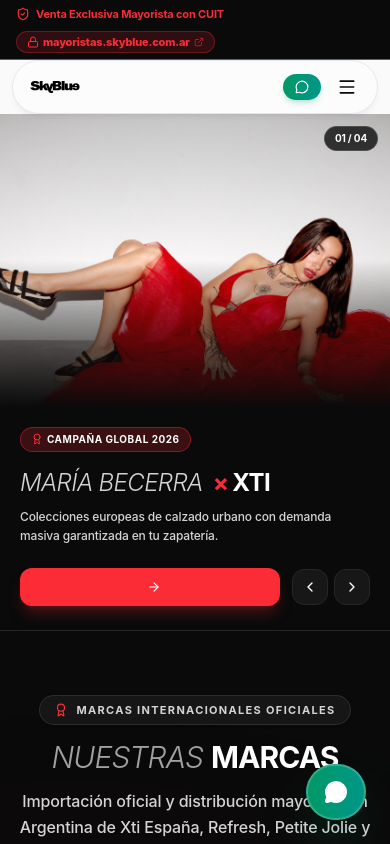
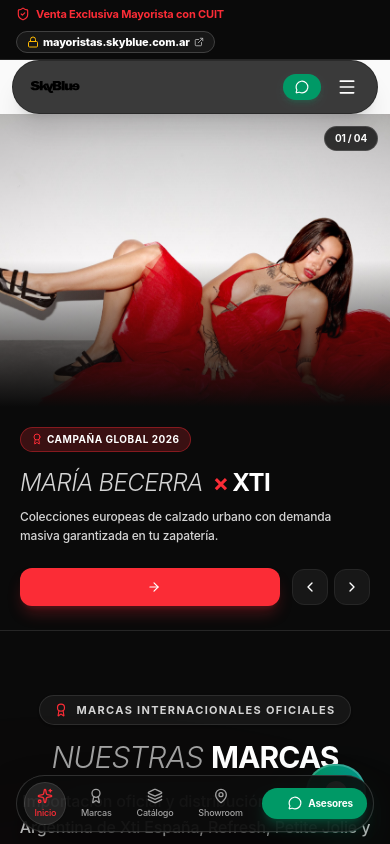
Before and after one commit to arte-skyblue/SkyBlueMayorista, a React (Vite) app: page / in a window 390 px wide. Shown: the top 844 px of the page. Built offline with nearby package versions, Linux system fonts and the light colour scheme.

Commit message:
feat: optimizacion UI/UX movil con MobileBottomDock flotante de ReactBits, navegacion tactil ergonomica y rediseño dark glassmorphism en drawer

```diff
--- a/src/App.jsx
+++ b/src/App.jsx
@@ -17,6 +17,7 @@
 import WholesaleModal from './components/WholesaleModal';
 import FloatingWhatsApp from './components/FloatingWhatsApp';
 import Footer from './components/Footer';
+import MobileBottomDock from './components/reactbits/MobileBottomDock';
 import { ADVISORS, SEO_PAGES } from './data/mockData';
 
 export default function App() {
@@ -191,6 +192,14 @@
         setActiveTab={setActiveTab}
       />
 
+      {/* Mobile Bottom Dock */}
+      <MobileBottomDock
+        activeTab={activeTab}
+        setActiveTab={setActiveTab}
+        onOpenModal={handleOpenModal}
+        onOpenAdvisorModal={handleOpenAdvisorModal}
+      />
+
       {/* Floating WhatsApp */}
       <FloatingWhatsApp />
 
--- a/src/components/Navbar.jsx
+++ b/src/components/Navbar.jsx
@@ -51,19 +51,19 @@
   return (
     <>
       {/* Top Announcement Strip */}
-      <div className="bg-foreground text-background text-[11px] sm:text-xs py-1.5 px-4 border-b border-border/40 relative z-50">
-        <div className="max-w-7xl mx-auto flex flex-wrap items-center justify-between gap-2">
+      <div className="bg-neutral-950 text-white text-[11px] sm:text-xs py-1.5 px-4 border-b border-neutral-800 relative z-50">
+        <div className="max-w-7xl 2xl:max-w-[1720px] 3xl:max-w-[1800px] mx-auto flex flex-wrap items-center justify-between gap-2">
           <div className="flex items-center gap-2 sm:gap-4 flex-wrap">
-            <span className="flex items-center gap-1.5 font-bold text-accent">
-              <ShieldCheck className="w-3.5 h-3.5 text-accent" />
+            <span className="flex items-center gap-1.5 font-bold text-primary">
+              <ShieldCheck className="w-3.5 h-3.5 text-primary" />
               <span>Venta Exclusiva Mayorista con CUIT</span>
             </span>
-            <span className="hidden md:inline-block text-muted-foreground">•</span>
-            <span className="hidden md:inline-block font-semibold text-primary-foreground/90">
+            <span className="hidden md:inline-block text-neutral-600">•</span>
+            <span className="hidden md:inline-block font-semibold text-neutral-300">
               Mínimo 1 módulo (8 o 12 pares)
             </span>
-            <span className="hidden lg:inline-block text-muted-foreground">•</span>
-            <span className="hidden lg:inline-block text-amber-300 font-medium">
+            <span className="hidden lg:inline-block text-neutral-600">•</span>
+            <span className="hidden lg:inline-block text-amber-400 font-medium">
               10% adicional por efectivo / transferencia
             </span>
           </div>
@@ -73,16 +73,16 @@
               href={COMPANY_INFO.b2bPlatformUrl}
               target="_blank"
               rel="noopener noreferrer"
-              className="flex items-center gap-1 text-[11px] font-extrabold text-primary hover:text-white transition-colors bg-primary/15 hover:bg-primary px-2.5 py-0.5 rounded-full border border-primary/30"
+              className="flex items-center gap-1 text-[11px] font-extrabold text-white hover:text-amber-300 transition-colors bg-neutral-900 hover:bg-neutral-800 px-2.5 py-0.5 rounded-full border border-neutral-700"
             >
-              <Lock className="w-3 h-3" />
+              <Lock className="w-3 h-3 text-amber-400" />
               <span>mayoristas.skyblue.com.ar</span>
               <ExternalLink className="w-2.5 h-2.5 opacity-70" />
             </a>
 
             <button
               onClick={() => onOpenAdvisorModal(ADVISORS[0])}
-              className="hidden sm:flex items-center gap-1 text-[11px] font-semibold text-emerald-300 hover:text-white bg-emerald-950/60 px-2 py-0.5 rounded-full border border-emerald-500/30"
+              className="hidden sm:flex items-center gap-1 text-[11px] font-semibold text-emerald-400 hover:text-white bg-emerald-950/60 px-2 py-0.5 rounded-full border border-emerald-500/30"
             >
               <span className="w-1.5 h-1.5 rounded-full bg-emerald-400 animate-ping"></span>
               <span>Asesores Online</span>
@@ -91,9 +91,9 @@
         </div>
       </div>
 
-      {/* Floating Glass Pill Navigation Bar (React Bits Pro: Navigation 12) */}
+      {/* Floating Glass Pill Navigation Bar */}
       <header className="sticky top-2 sm:top-4 z-40 w-full px-3 sm:px-6 pointer-events-none">
-        <div className="max-w-7xl mx-auto flex items-center justify-between gap-2 sm:gap-4 pointer-events-auto">
+        <div className="max-w-7xl 2xl:max-w-[1720px] 3xl:max-w-[1800px] mx-auto flex items-center justify-between gap-2 sm:gap-4 pointer-events-auto">
 
           {/* Main Floating Glass Pill Container */}
           <motion.div
@@ -102,8 +102,8 @@
             transition={{ duration: 0.4, ease: [0.16, 1, 0.3, 1] }}
             className={`w-full rounded-full transition-all duration-300 px-3 sm:px-4 py-2 sm:py-2.5 flex items-center justify-between gap-2 sm:gap-6 border ${
               isScrolled
-                ? 'bg-card/90 backdrop-blur-xl shadow-xl shadow-black/5 border-border'
-                : 'bg-card/80 backdrop-blur-lg shadow-md shadow-black/5 border-border'
+                ? 'bg-neutral-950/90 backdrop-blur-2xl shadow-2xl border-neutral-800'
+                : 'bg-neutral-950/80 backdrop-blur-xl shadow-xl border-neutral-800/80'
             }`}
           >
 
@@ -119,19 +119,19 @@
                   className="h-7 sm:h-8 w-auto object-contain group-hover:scale-105 transition-transform"
                 />
               </div>
-              <div className="hidden xl:flex flex-col text-left pl-2 border-l border-border">
-                <span className="bg-primary/10 text-primary text-[9px] font-black uppercase px-1.5 py-0.2 rounded tracking-wider border border-primary/20 w-max">
+              <div className="hidden xl:flex flex-col text-left pl-2 border-l border-neutral-800">
+                <span className="bg-primary/15 text-primary text-[9px] font-black uppercase px-1.5 py-0.2 rounded tracking-wider border border-primary/30 w-max">
                   Mayorista B2B
                 </span>
-                <span className="text-[10px] text-muted-foreground font-bold">
+                <span className="text-[10px] text-neutral-400 font-bold">
                   Xti • Refresh • Petite Jolie • Giulia Domna
                 </span>
               </div>
             </button>
 
-            {/* Desktop Navigation with Animated Layout Pill Indicator (Navigation 12) */}
+            {/* Desktop Navigation with Animated Layout Pill Indicator */}
             <nav
-              className="hidden lg:flex items-center gap-1 p-1 rounded-full bg-muted/60 backdrop-blur-md border border-border"
+              className="hidden lg:flex items-center gap-1 p-1 rounded-full bg-neutral-900/90 backdrop-blur-md border border-neutral-800"
               onMouseLeave={() => setHoveredTab(null)}
             >
               {navTabs.map((tab) => {
@@ -144,17 +144,17 @@
                     key={tab.id}
                     onClick={() => handleTabClick(tab.id)}
                     onMouseEnter={() => setHoveredTab(tab.id)}
-                    className={`relative px-3.5 py-1.5 rounded-full text-xs font-bold transition-colors duration-200 flex items-center gap-1.5 z-10 ${
+                    className={`relative px-3.5 py-1.5 rounded-full text-xs font-sf-bold transition-colors duration-200 flex items-center gap-1.5 z-10 ${
                       isActive
-                        ? 'text-foreground font-extrabold'
-                        : 'text-muted-foreground hover:text-foreground'
+                        ? 'text-white font-extrabold'
+                        : 'text-neutral-400 hover:text-white'
                     }`}
                   >
                     {/* Layout Animated Active Background Pill */}
                     {isActive && (
                       <motion.div
                         layoutId="active-nav-pill"
-                        className="absolute inset-0 bg-card rounded-full shadow-sm border border-border -z-10"
+                        className="absolute inset-0 bg-primary rounded-full shadow-sm border border-primary/50 -z-10"
                         transition={{
                           type: 'spring',
                           stiffness: 400,
@@ -167,7 +167,7 @@
                     {!isActive && isHovered && (
                       <motion.div
                         layoutId="hover-nav-pill"
-                        className="absolute inset-0 bg-secondary/80 rounded-full -z-10"
+                        className="absolute inset-0 bg-neutral-800 rounded-full -z-10"
                         transition={{
                           type: 'spring',
                           stiffness: 450,
@@ -176,7 +176,7 @@
                       />
                     )}
 
-                    <Icon className={`w-3.5 h-3.5 ${isActive ? 'text-primary' : 'text-muted-foreground'}`} />
+                    <Icon className={`w-3.5 h-3.5 ${isActive ? 'text-white' : 'text-neutral-400'}`} />
                     <span>{tab.name}</span>
                   </button>
                 );
@@ -197,7 +197,7 @@
 
               <button
                 onClick={() => onOpenModal('catalogo')}
-                className="hidden md:flex items-center gap-1.5 px-3 py-1.5 rounded-full bg-primary/10 hover:bg-primary/20 text-primary font-bold text-xs border border-primary/20 transition-all"
+                className="hidden md:flex items-center gap-1.5 px-3 py-1.5 rounded-full bg-primary/15 hover:bg-primary/25 text-white font-sf-bold text-xs border border-primary/30 transition-all"
               >
                 <FileText className="w-3.5 h-3.5 text-primary" />
                 <span>Catálogo</span>
@@ -205,7 +205,7 @@
 
               <button
                 onClick={() => onOpenAdvisorModal(ADVISORS[0])}
-                className="flex items-center gap-1.5 px-3 sm:px-3.5 py-1.5 rounded-full bg-gradient-to-r from-emerald-600 to-teal-600 hover:from-emerald-500 hover:to-teal-500 text-white font-black text-xs shadow-md shadow-emerald-600/20"
+                className="flex items-center gap-1.5 px-3 sm:px-3.5 py-1.5 rounded-full bg-emerald-600 hover:bg-emerald-500 text-white font-sf-bold text-xs shadow-md shadow-emerald-600/20"
               >
                 <MessageCircle className="w-3.5 h-3.5" />
                 <span className="hidden sm:inline">Asesora</span>
@@ -214,7 +214,7 @@
               {/* Mobile Menu Trigger Button */}
               <button
                 onClick={() => setMobileMenuOpen(!mobileMenuOpen)}
-                className="lg:hidden p-2 rounded-full text-foreground hover:bg-muted transition-colors"
+                className="lg:hidden p-2 rounded-full text-white hover:bg-neutral-800 transition-colors"
                 aria-label="Toggle menu"
               >
                 {mobileMenuOpen ? <X className="w-5 h-5" /> : <Menu className="w-5 h-5" />}
@@ -224,7 +224,7 @@
           </motion.div>
         </div>
 
-        {/* Expanding Mobile Glass Menu (Navigation 12 Mobile Drawer) */}
+        {/* Expanding Mobile Glass Menu */}
         <AnimatePresence>
           {mobileMenuOpen && (
             <motion.div
@@ -234,7 +234,7 @@
               transition={{ duration: 0.25, ease: [0.16, 1, 0.3, 1] }}
               className="max-w-7xl mx-auto mt-2 pointer-events-auto"
             >
-              <div className="rounded-3xl bg-card/95 backdrop-blur-2xl border border-border shadow-2xl p-4 space-y-4">
+              <div className="rounded-3xl bg-neutral-950/95 backdrop-blur-2xl border border-neutral-800 shadow-2xl p-4 space-y-4">
 
                 {/* Tabs Grid */}
                 <div className="grid grid-cols-2 gap-2">
@@ -246,10 +246,10 @@
                       <button
                         key={tab.id}
                         onClick={() => handleTabClick(tab.id)}
-                        className={`p-3 rounded-2xl font-bold text-xs flex items-center justify-between transition-all ${
+                        className={`p-3 rounded-2xl font-sf-bold text-xs flex items-center justify-between transition-all ${
                           isActive
-                            ? 'bg-primary text-primary-foreground shadow-md'
-                            : 'bg-muted/60 text-foreground hover:bg-muted'
+                            ? 'bg-primary text-white shadow-md'
+                            : 'bg-neutral-900 text-neutral-300 hover:bg-neutral-800'
                         }`}
                       >
                         <div className="flex items-center gap-2">
@@ -263,12 +263,12 @@
                 </div>
 
                 {/* Mobile Action Buttons */}
-                <div className="pt-2 border-t border-border flex flex-col gap-2">
+                <div className="pt-2 border-t border-neutral-800 flex flex-col gap-2">
                   <a
                     href={COMPANY_INFO.b2bPlatformUrl}
                     target="_blank"
                     rel="noopener noreferrer"
-                    className="w-full py-3 px-4 rounded-2xl bg-amber-400 hover:bg-amber-300 text-slate-950 font-black text-xs flex items-center justify-center gap-2 shadow-sm"
+                    className="w-full py-3 px-4 rounded-2xl bg-amber-400 hover:bg-amber-300 text-slate-950 font-sf-bold text-xs flex items-center justify-center gap-2 shadow-sm"
                   >
                     <Lock className="w-4 h-4" />
                     <span>Acceder a Plataforma Mayorista (mayoristas.skyblue.com.ar)</span>
@@ -280,7 +280,7 @@
                         setMobileMenuOpen(false);
                         onOpenModal('alta');
                       }}
-                      className="py-2.5 px-3 rounded-2xl bg-primary text-primary-foreground font-bold text-xs flex items-center justify-center gap-1.5"
+                      className="py-2.5 px-3 rounded-2xl bg-primary text-white font-sf-bold text-xs flex items-center justify-center gap-1.5"
                     >
                       <Sparkles className="w-3.5 h-3.5" />
                       <span>Alta con CUIT</span>
@@ -291,7 +291,7 @@
                         setMobileMenuOpen(false);
                         onOpenAdvisorModal(ADVISORS[0]);
                       }}
-                      className="py-2.5 px-3 rounded-2xl bg-emerald-600 text-white font-bold text-xs flex items-center justify-center gap-1.5"
+                      className="py-2.5 px-3 rounded-2xl bg-emerald-600 text-white font-sf-bold text-xs flex items-center justify-center gap-1.5"
                     >
                       <MessageCircle className="w-3.5 h-3.5" />
                       <span>WhatsApp</span>
--- /dev/null
+++ b/src/components/reactbits/MobileBottomDock.jsx
@@ -0,0 +1,81 @@
+import React from 'react';
+import { motion } from 'framer-motion';
+import {
+  Sparkles,
+  Award,
+  Layers,
+  MapPin,
+  MessageCircle,
+  FileText,
+  Lock
+} from 'lucide-react';
+import { ADVISORS, COMPANY_INFO } from '../../data/mockData';
+
+export default function MobileBottomDock({ activeTab, setActiveTab, onOpenModal, onOpenAdvisorModal }) {
+  const navItems = [
+    { id: 'inicio', name: 'Inicio', icon: Sparkles },
+    { id: 'marcas', name: 'Marcas', icon: Award },
+    { id: 'catalogo', name: 'Catálogo', icon: Layers },
+    { id: 'showroom', name: 'Showroom', icon: MapPin },
+  ];
+
+  const handleTabClick = (tabId) => {
+    setActiveTab(tabId);
+    window.scrollTo({ top: 0, behavior: 'smooth' });
+  };
+
+  return (
+    <div className="fixed bottom-3 inset-x-0 z-50 flex justify-center px-4 pointer-events-none md:hidden pb-[env(safe-area-inset-bottom)]">
+      <motion.div
+        initial={{ y: 30, opacity: 0 }}
+        animate={{ y: 0, opacity: 1 }}
+        transition={{ duration: 0.4, ease: [0.16, 1, 0.3, 1] }}
+        className="pointer-events-auto flex items-center justify-between gap-1 p-1.5 rounded-full bg-neutral-950/90 backdrop-blur-2xl border border-white/15 shadow-2xl shadow-black/80 max-w-sm w-full"
+      >
+        {/* Navigation Tabs */}
+        <div className="flex items-center gap-0.5 flex-1 justify-around">
+          {navItems.map((item) => {
+            const Icon = item.icon;
+            const isActive = activeTab === item.id;
+
+            return (
+              <motion.button
+                key={item.id}
+                onClick={() => handleTabClick(item.id)}
+                whileTap={{ scale: 0.88 }}
+                className={`relative flex flex-col items-center justify-center py-1.5 px-2.5 rounded-full transition-colors ${
+                  isActive ? 'text-primary font-bold' : 'text-neutral-400 hover:text-white'
+                }`}
+                aria-label={item.name}
+              >
+                {isActive && (
+                  <motion.div
+                    layoutId="mobile-dock-active-pill"
+                    className="absolute inset-0 bg-white/10 rounded-full -z-10 border border-white/10 shadow-xs"
+                    transition={{ type: 'spring', stiffness: 450, damping: 35 }}
+                  />
+                )}
+                <Icon className={`w-4 h-4 ${isActive ? 'text-primary' : 'text-neutral-400'}`} />
+                <span className="text-[9px] font-sf-medium tracking-tight mt-0.5">
+                  {item.name}
+                </span>
+              </motion.button>
+            );
+          })}
+        </div>
+
+        {/* WhatsApp Fast Button */}
+        <motion.button
+          whileTap={{ scale: 0.9 }}
+          onClick={() => onOpenAdvisorModal ? onOpenAdvisorModal(ADVISORS[0]) : window.open('https://wa.me/5491138916779', '_blank')}
+          className="flex items-center gap-1.5 px-3.5 py-2 rounded-full bg-emerald-600 hover:bg-emerald-500 text-white font-sf-bold text-[10px] shadow-lg shadow-emerald-600/30 shrink-0 ml-1"
+          aria-label="WhatsApp Asesores"
+        >
+          <span className="w-1.5 h-1.5 rounded-full bg-white animate-ping" />
+          <MessageCircle className="w-3.5 h-3.5" />
+          <span>Asesores</span>
+        </motion.button>
+      </motion.div>
+    </div>
+  );
+}
```
